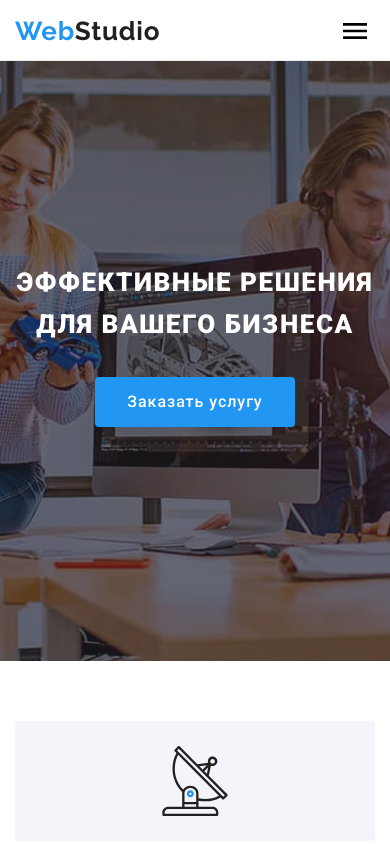
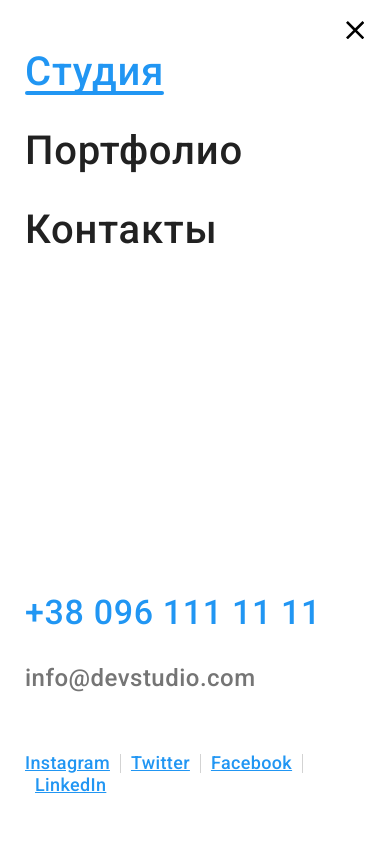
Before and after one commit to YevhenKhariuk/goit-markup-hw-08, a plain HTML site: page index.html in a window 390 px wide. Both pictures are taken after a click on the button 355 px from the left and 31 px from the top of the page. Shown: the top 844 px of the page. Drawn offline with nearby package versions, Linux system fonts and the light colour scheme.

Commit message:
add mob menu

```diff
--- a/index.html
+++ b/index.html
@@ -27,7 +27,7 @@
           <a lang="en" href="" class="header__logo logo-color--black link"
             ><span class="header__web">Web</span>Studio</a
           >
-          <button class="mobile-menu button">
+          <button class="mobile-menu button" type="button">
             <svg class="mobile-menu__icon-open" width="24" height="16">
               <use href="./img/icons.svg#icon-menumob"></use>
             </svg>
@@ -71,6 +71,51 @@
               >
             </li>
           </ul>
+        </div>
+        <div class="header-mob-menu is-hidden">
+            <button class="mobile-menu-closed button" type="button">
+              <svg class="mobile-menu__icon-open" width="18.67" height="18.67">
+                <use href="./img/icons.svg#icon-closemob"></use>
+              </svg>
+            </button>
+            <nav class="mob-navigation">
+              <ul class="mob-navigation__list list">
+                <li class="mob-navigation__item">
+                  <a
+                    href="./index.html"
+                    class="mob-navigation__link link current active"
+                    >Студия</a
+                  >
+                </li>
+                <li class="mob-navigation__item">
+                  <a href="./portfolio.html" class="mob-navigation__link link"
+                    >Портфолио</a
+                  >
+                </li>
+                <li class="mob-navigation__item">
+                  <a href="" class="mob-navigation__link link">Контакты</a>
+                </li>
+              </ul>
+            </nav>
+            <div class="mob-soccont-container">
+            <ul class="mob-contacts list">
+              <li class="mob-contacts__item-mailtel">
+                <a
+                  href="mailto:info@devstudio.com"
+                  class="mob-contacts__mail link">info@devstudio.com</a>
+              </li>
+              <li class="mob-contacts__item-mailtel">
+                <a href="tel:+380961111111" class="mob-contacts__tel link">+38 096 111 11 11</a>
+              </li>
+            </ul>
+            <ul class="mob-socials list">
+              <li class="mob-socials__item"><a href="#" class="mob-socials__link">Instagram</a></li>
+              <li class="mob-socials__item"><a href="#" class="mob-socials__link">Twitter</a></li>
+              <li class="mob-socials__item"><a href="#" class="mob-socials__link">Facebook</a></li>
+              <li class="mob-socials__item"><a href="#" class="mob-socials__link">LinkedIn</a></li>
+            </ul>
+            </div>
+          </div>
         </div>
       </div>
     </header>
@@ -624,5 +669,6 @@
       </div>
     </div>
     <script src="./js/modal.js"></script>
+    <script src="./js/menu.js"></script>
   </body>
 </html>
--- /dev/null
+++ b/js/menu.js
@@ -0,0 +1,14 @@
+(() => {
+  const refs = {
+    openMenuBtn: document.querySelector(".mobile-menu"),
+    closeMenuBtn: document.querySelector(".mobile-menu-closed"),
+    menu: document.querySelector(".header-mob-menu"),
+  };
+
+  refs.openMenuBtn.addEventListener("click", toggleMenu);
+  refs.closeMenuBtn.addEventListener("click", toggleMenu);
+
+  function toggleMenu() {
+    refs.menu.classList.toggle("is-hidden");
+  }
+})();
--- a/sass/layout/_header.scss
+++ b/sass/layout/_header.scss
@@ -100,10 +100,6 @@
   color: var(--third-color);
 }
 
-.current {
-  color: var(--third-color);
-}
-
 .active {
   position: relative;
   &::after {
@@ -162,3 +158,118 @@
     display: none;
   }
 }
+
+// mob menu
+
+.header-mob-menu {
+  z-index: 2;
+  display: flex;
+  flex-direction: column;
+  justify-content: space-between;
+  position: fixed;
+  top: 0;
+  left: 0;
+  width: 100%;
+  height: 100%;
+  background-color: #ffffff;
+  padding: 48px 25px;
+  overflow-y: auto;
+  visibility: visible;
+  opacity: 1;
+  transform: translateY(0);
+}
+
+.mobile-menu-closed {
+  position: absolute;
+  top: 10px;
+  right: 15px;
+  display: flex;
+  justify-content: center;
+  align-items: center;
+  height: 40px;
+  width: 40px;
+  background: rgba(0, 0, 0, 0);
+  border: none;
+}
+
+.mobile-menu__icon-open {
+}
+
+.mob-navigation {
+}
+
+.mob-navigation__list {
+}
+
+.mob-navigation__item {
+  &:not(:last-child) {
+    margin-bottom: 32px;
+  }
+}
+
+.mob-navigation__link {
+  font-weight: 500;
+  font-size: 40px;
+  line-height: 1.18;
+  letter-spacing: 0.02em;
+  color: #212121;
+}
+
+.mob-contacts {
+  display: flex;
+  flex-direction: column-reverse;
+  margin-bottom: 60px;
+  &__item-mailtel {
+    &:last-child {
+      margin-bottom: 32px;
+    }
+  }
+  &__mail {
+    font-weight: 500;
+    font-size: 24px;
+    line-height: 1.17;
+    letter-spacing: 0.02em;
+    color: #757575;
+  }
+  &__tel {
+    font-weight: 500;
+    font-size: 34px;
+    line-height: 1.18;
+    letter-spacing: 0.02em;
+    color: #2196f3;
+  }
+}
+
+.mob-socials {
+  display: flex;
+  flex-wrap: wrap;
+  &__item {
+    &:not(:last-child):after {
+      content: "";
+      border-left: 1px solid rgba(33, 33, 33, 0.2);
+      margin-left: 10px;
+      color: rgba(33, 33, 33, 0.2);
+    }
+    &:not(:first-child) {
+      margin-left: 10px;
+    }
+  }
+  &__link {
+    color: var(--third-color);
+    font-weight: 500;
+    font-size: 18px;
+    line-height: 1.22;
+    letter-spacing: 0.02em;
+    padding: 10px 0;
+    display: inline;
+  }
+}
+
+.mob-contacts__soc-icon {
+}
+.contacts__soc-icon {
+}
+
+.current {
+  color: var(--third-color);
+}
```
Also changed, not shown: css/main.css, css/main.min.css, 2 other files.
